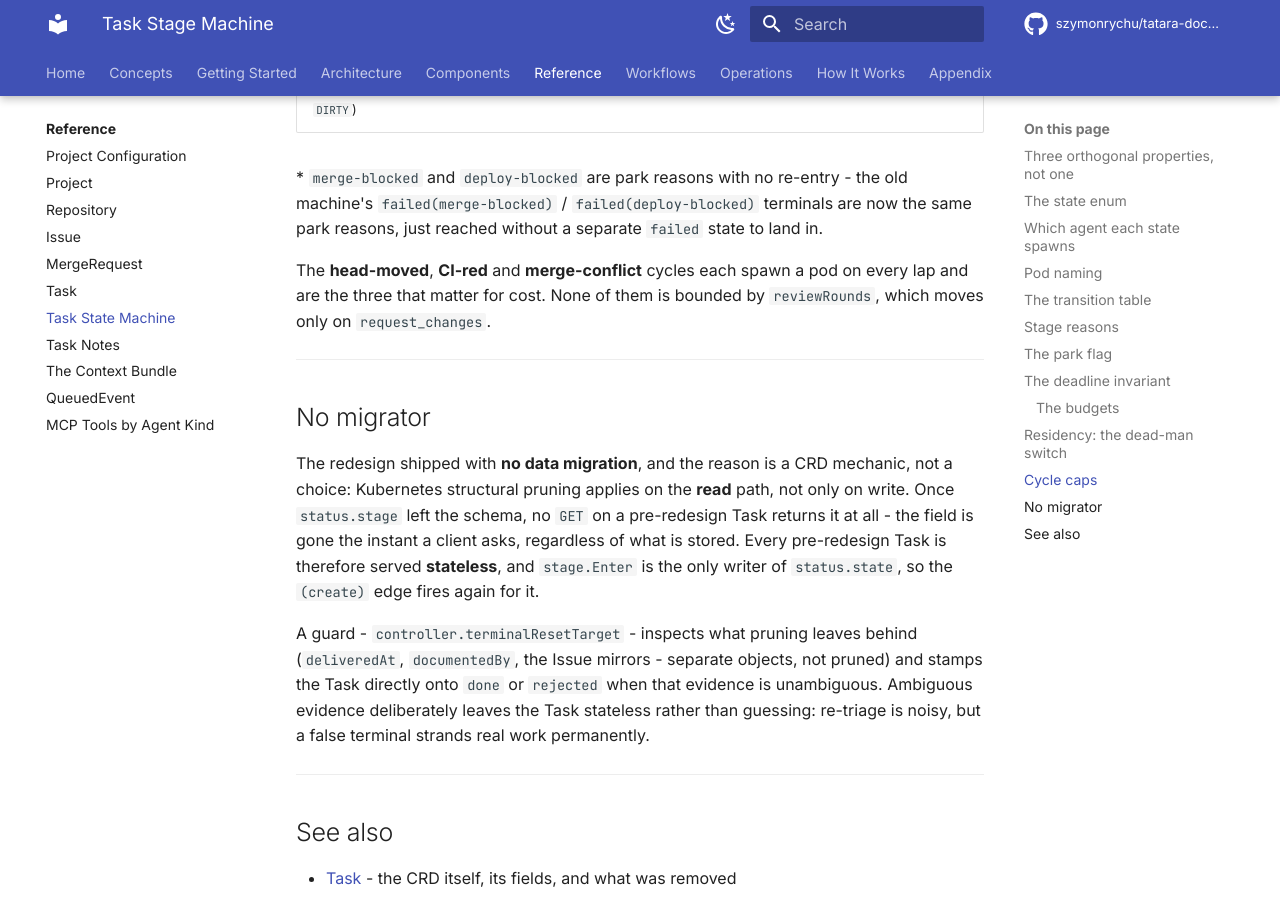
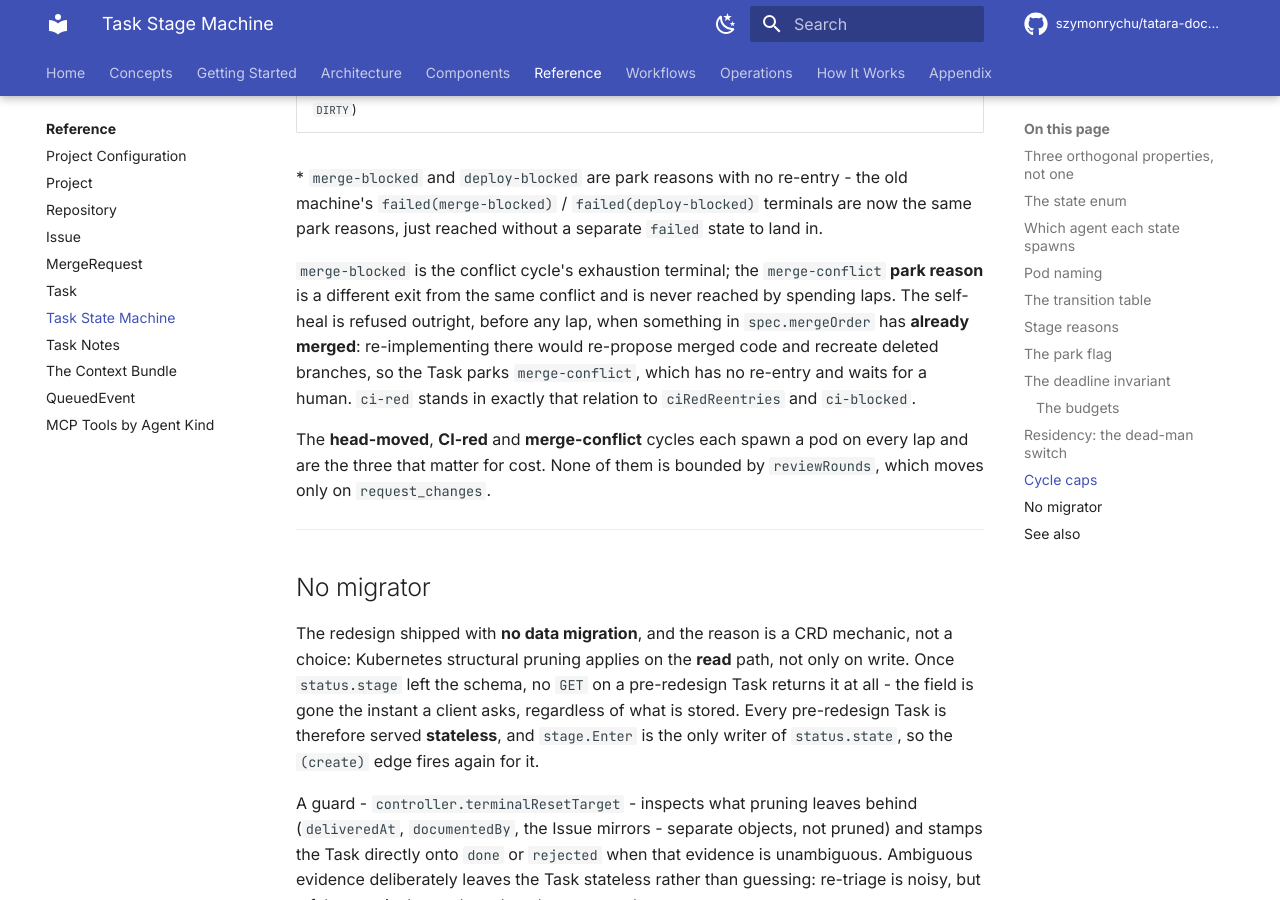
Before and after one commit to szymonrychu/tatara-documentation, an MkDocs documentation site: the page built from docs/reference/task-stages.md, in a window 1280 px wide and 900 px high, scrolled down 12690 px. Built offline with MkDocs 1.6.1 and Material for MkDocs 9.7.7, drawn with Linux system fonts in a browser that asks for light colours; comment, search, counter and statistics services are not loaded; the version menu is left out.

Commit message:
docs: distinguish the merge-conflict park from the conflict cycle's exhaustion terminal

```diff
--- a/docs/reference/task-stages.md
+++ b/docs/reference/task-stages.md
@@ -474,6 +474,15 @@ the old machine's `failed(merge-blocked)` / `failed(deploy-blocked)`
 terminals are now the same park reasons, just reached without a separate
 `failed` state to land in.
 
+`merge-blocked` is the conflict cycle's exhaustion terminal; the
+`merge-conflict` **park reason** is a different exit from the same conflict
+and is never reached by spending laps. The self-heal is refused outright,
+before any lap, when something in `spec.mergeOrder` has **already merged**:
+re-implementing there would re-propose merged code and recreate deleted
+branches, so the Task parks `merge-conflict`, which has no re-entry and
+waits for a human. `ci-red` stands in exactly that relation to
+`ciRedReentries` and `ci-blocked`.
+
 The **head-moved**, **CI-red** and **merge-conflict** cycles each spawn a pod
 on every lap and are the three that matter for cost. None of them is bounded
 by `reviewRounds`, which moves only on `request_changes`.
```
